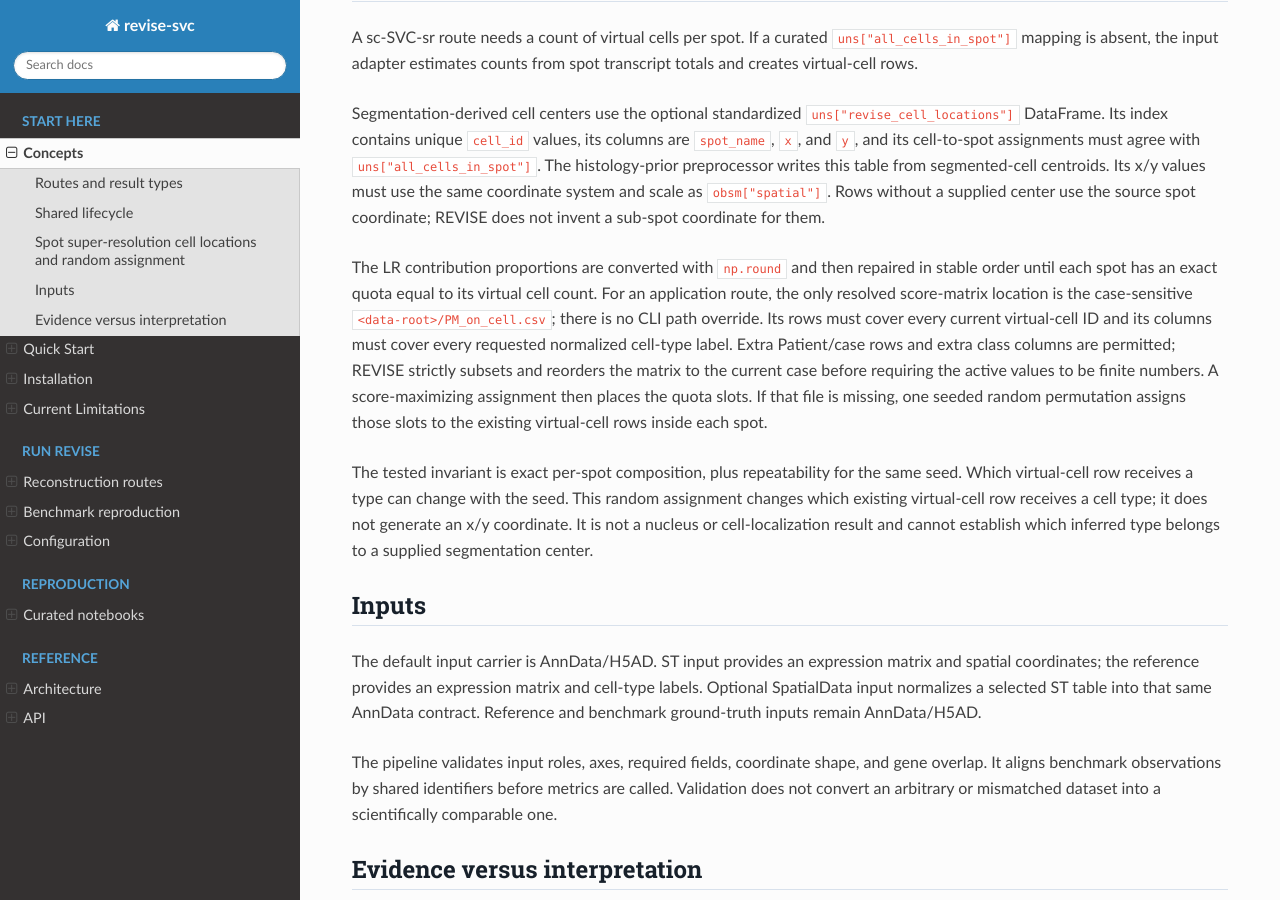
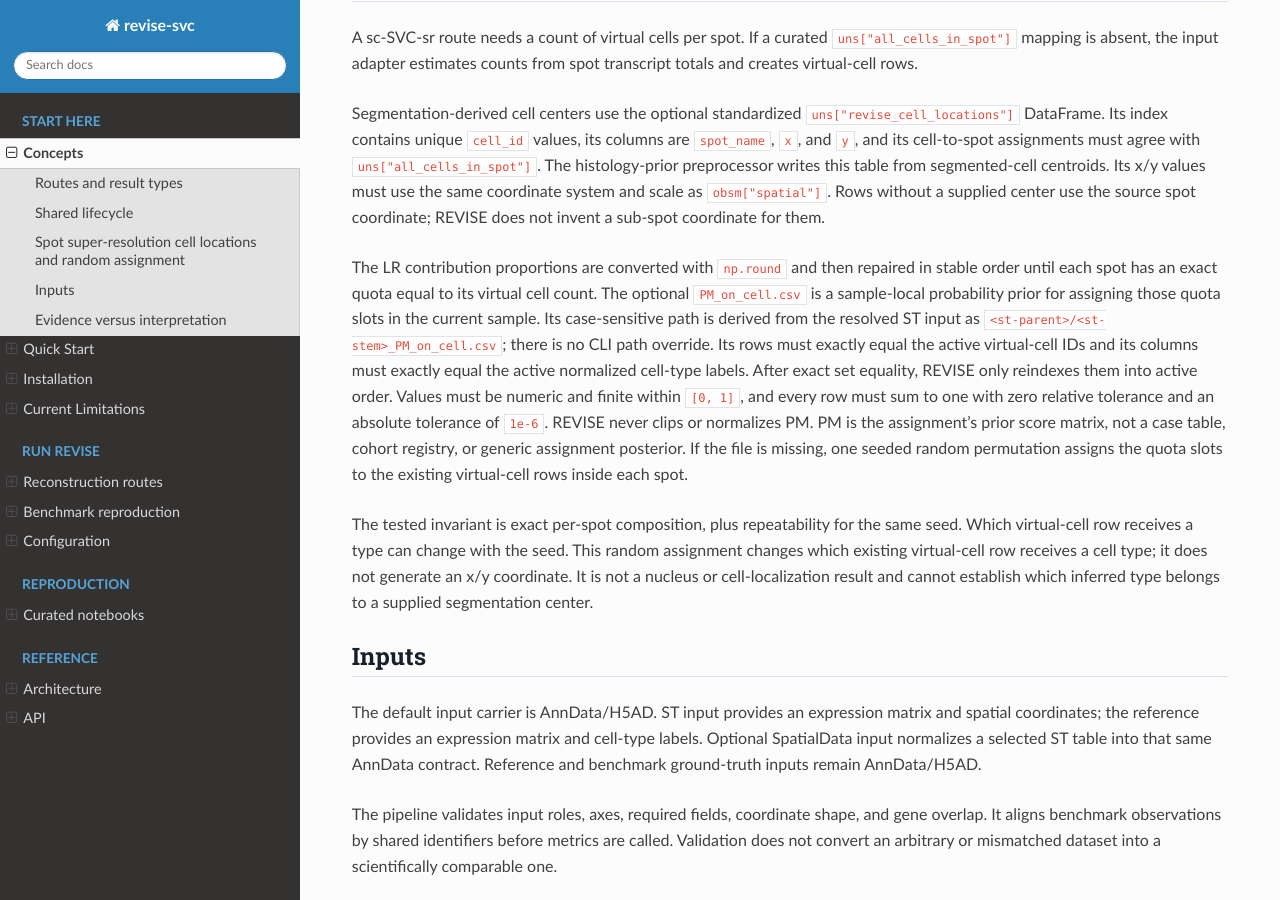
Before and after one commit to wuys13/REVISE, a Sphinx documentation site: the page built from docs/source/concepts.rst, in a window 1280 px wide and 900 px high, scrolled down 1029 px. Built offline with Sphinx 7.4.7 and the Read the Docs theme 3.1.0, drawn with Linux system fonts in a browser that asks for light colours.

Commit message:
fix(application): close PM and publication contracts

```diff
--- a/docs/source/concepts.rst
+++ b/docs/source/concepts.rst
@@ -66,15 +66,19 @@ coordinate; REVISE does not invent a sub-spot coordinate for them.
 
 The LR contribution proportions are converted with ``np.round`` and then
 repaired in stable order until each spot has an exact quota equal to its virtual
-cell count. For an application route, the only resolved score-matrix location
-is the case-sensitive ``<data-root>/PM_on_cell.csv``; there is no CLI path override.
-Its rows must cover every current virtual-cell ID and its columns must cover
-every requested normalized cell-type label. Extra Patient/case rows and extra
-class columns are permitted; REVISE strictly subsets and reorders the matrix to
-the current case before requiring the active values to be finite numbers. A
-score-maximizing assignment then places the quota slots. If that file is
-missing, one seeded random permutation assigns those slots to the existing
-virtual-cell rows inside each spot.
+cell count. The optional ``PM_on_cell.csv`` is a sample-local probability prior
+for assigning those quota slots in the current sample. Its case-sensitive path
+is derived from the resolved ST input as
+``<st-parent>/<st-stem>_PM_on_cell.csv``; there is no CLI path override.
+Its rows must exactly equal the active virtual-cell IDs and its columns must
+exactly equal the active normalized cell-type labels. After exact set equality,
+REVISE only reindexes them into active order. Values must be numeric and finite
+within ``[0, 1]``, and every row must sum to one with zero relative tolerance
+and an absolute tolerance of ``1e-6``. REVISE never clips or normalizes PM.
+PM is the assignment's prior score matrix, not a case table, cohort registry,
+or generic assignment posterior. If the file is missing, one seeded random
+permutation assigns the quota slots to the existing virtual-cell rows inside
+each spot.
 
 The tested invariant is exact per-spot composition, plus repeatability for the
 same seed. Which virtual-cell row receives a type can change with the seed.
```
Also changed, not shown: README.md (+8 -7 lines), docs/source/architecture.rst (+15 -8 lines), docs/source/limitations.rst (+15 -0 lines), docs/source/quickstart.rst (+11 -6 lines), 4 other files.
